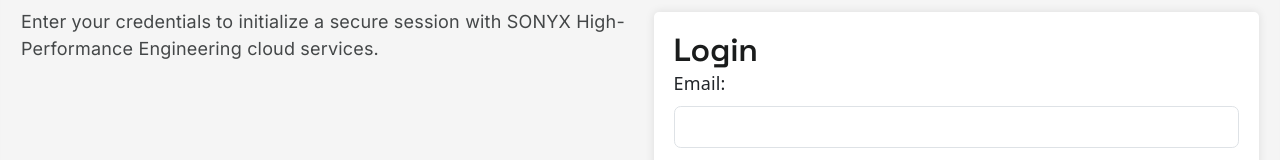
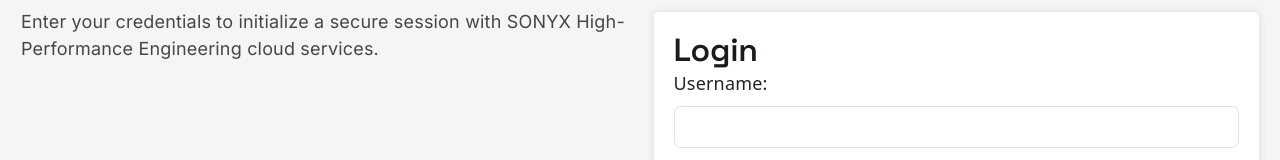
Before and after one commit to sreejith5533/sonyx-ai-ecommerce, a React (Vite) app in the folder frontend/: page /login in a window 1280 px wide. Shown: the part 145-305 px from the top of the page. Built offline with nearby package versions, Linux system fonts and the light colour scheme; no server answers.

Commit message:
Change login email field to username field

```diff
--- a/frontend/src/components/LoginForm.jsx
+++ b/frontend/src/components/LoginForm.jsx
@@ -5,7 +5,7 @@
 function LoginForm() {
   const navigate = useNavigate();
   const [formData, setFormData] = useState({
-    email: "",
+    username: "",
     password: "",
   });
 
@@ -29,9 +29,10 @@
       console.log(response.data);
       navigate("/");
     } catch (error) {
-      console.error(error);
-      console.log(error.response.data);
-      console.log(error.response.status);
+      console.log("URL:", error.config?.url);
+      console.log("METHOD:", error.config?.method);
+      console.log("STATUS:", error.response?.status);
+      console.log("DATA:", error.response?.data);
     }
   };
 
@@ -40,16 +41,16 @@
       <h2 className="login-form-title">Login</h2>
       <form className="login-form" onSubmit={handleSubmit}>
         <div className="form-group mb-3">
-          <label className="form-label" htmlFor="email">
-            Email:
+          <label className="form-label" htmlFor="username">
+            Username:
           </label>
           <input
             className="form-control"
-            type="email"
-            id="email"
-            name="email"
+            type="text"
+            id="username"
+            name="username"
             onChange={handleChange}
-            value={formData.email}
+            value={formData.username}
             required
           />
         </div>
```
